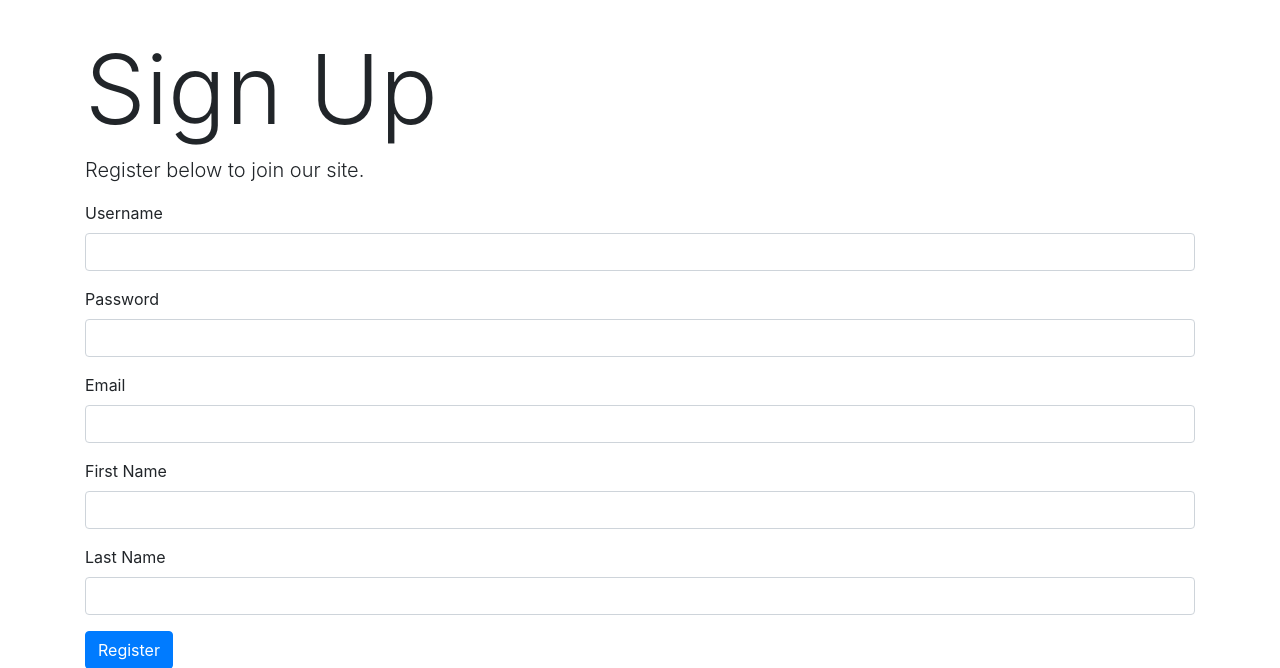
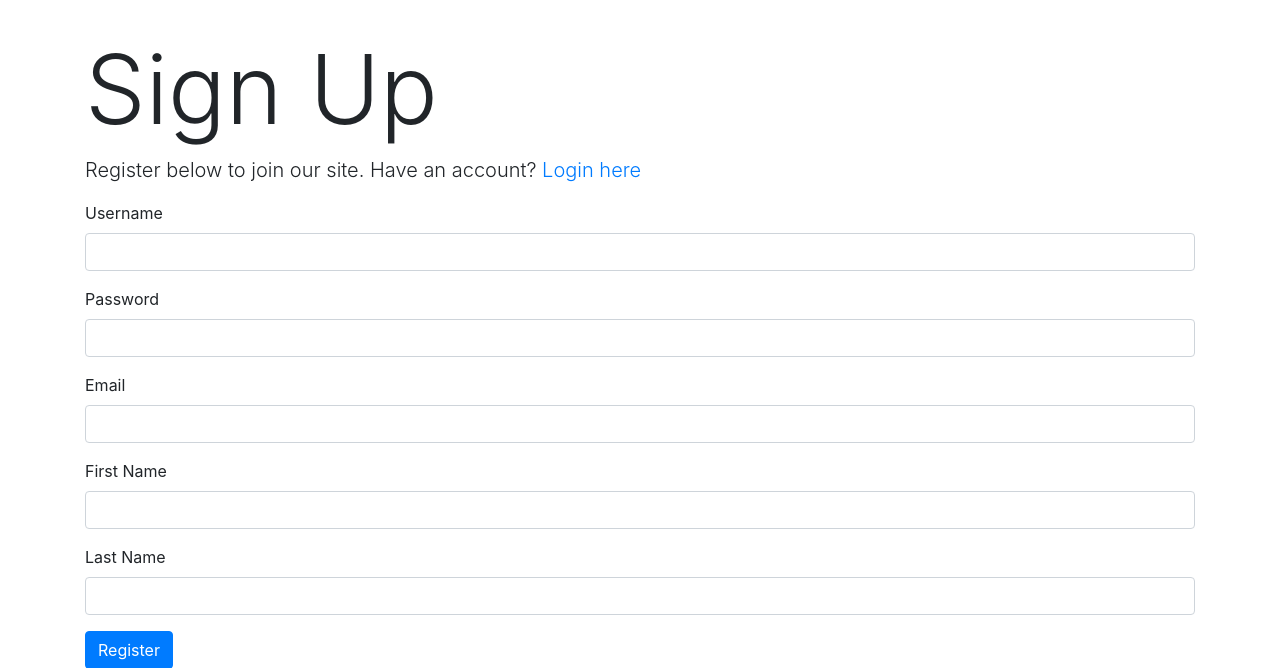
Before and after one commit to icym1lk/flask-feedback, a Flask app: page /register in a window 1280 px wide. Shown: the part 56-724 px from the top of the page. Run offline with Flask 2, Linux system fonts and the light colour scheme; some libraries are stand-ins or nearby versions.

Commit message:
Add login link on register.html

```diff
--- a/templates/register.html
+++ b/templates/register.html
@@ -5,7 +5,7 @@
 {% block content %}
 
 <h1 class="display-1">Sign Up</h1>
-<p class="lead">Register below to join our site.</p>
+<p class="lead">Register below to join our site. Have an account? <a href="/login">Login here</a></p>
 <form>
     {% include "_form.html" %}
     <button class="btn btn-primary" formmethod="POST">Register</button>
--- a/templates/user_details.html
+++ b/templates/user_details.html
@@ -20,10 +20,10 @@
     </div>
 </div>
 
-<form>
+<!-- <form>
     {% include "_form.html" %}
-    <button class="btn btn-primary" formmethod="POST">Save Changes</button>
+    <button class="btn btn-primary" formmethod="POST">Save Changes</button> -->
     <!-- <button class="btn btn-outline-secondary" formaction="/" formmethod="GET">Cancel</button> -->
-</form>
+<!-- </form> -->
 
 {% endblock %}}
```
